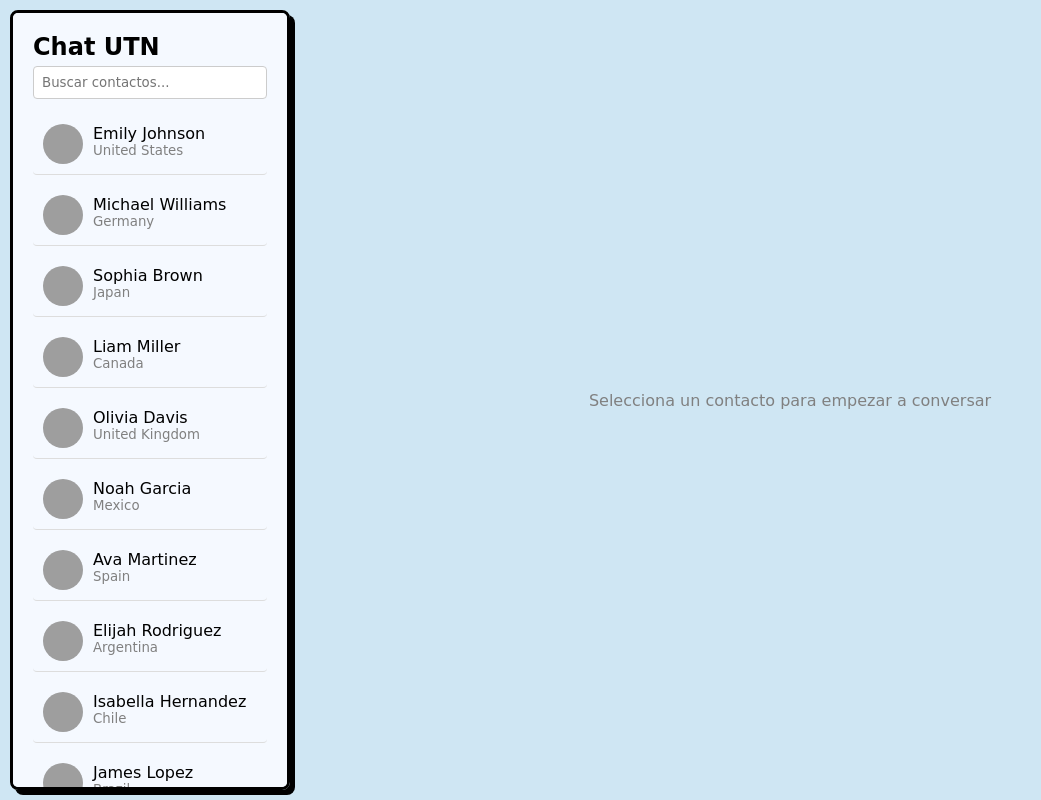
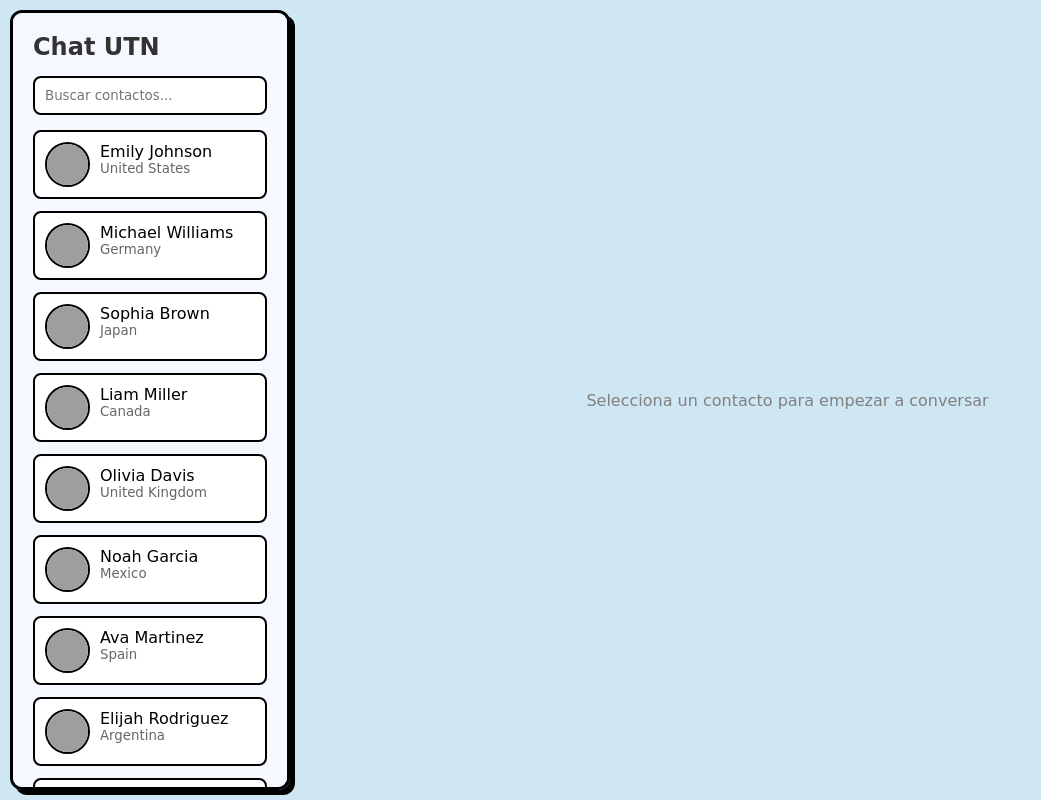
Before and after one commit to laresrocio/tp-final-frontend-999200928, a React (Vite) app: page / in a window 1280 px wide. Shown: the whole page, without its empty margins (0-1041 px from the left). Built offline with nearby package versions, Linux system fonts and the light colour scheme; sample sign-in values are in the browser's storage; grey boxes are pictures that could not be loaded.

Commit message:
estilos de aside

```diff
--- a/src/styles/main.css
+++ b/src/styles/main.css
@@ -42,42 +42,50 @@
   background-color: var(--background);
   font-family: var(--primary-font);
   display: flex;
+  padding: 10px;
 }
 
 aside {
   background-color: var(--blue-100);
   width: 280px;
   padding: 20px;
-  overflow-y: scroll;
+  overflow-y: auto;
   border: 3px solid var(--border);
-  margin: 10px;
-  border-radius: 8px;
+  margin-right: 15px;
+  border-radius: 12px;
   box-shadow: var(--shadow-strong);
 }
 
 section {
   flex: 1;
+  display: flex;
+  flex-direction: column;
 }
 
 /* aside styles */
 
 aside h1 {
-  margin-bottom: 5px;
+  margin-bottom: 15px;
+  font-size: 1.5rem;
+  color: var(--text);
 }
 
 .search {
-  padding: 8px;
+  padding: 10px;
   margin-bottom: 15px;
   width: 100%;
   display: block;
-  border-radius: 4px;
-  border: 1px solid #ccc;
+  border-radius: 8px;
+  border: 2px solid var(--border);
+  font-family: var(--primary-font);
+  background-color: var(--white);
 }
 
 .not-found-text {
   font-size: 14px;
   text-align: center;
-  color: gray;
+  color: var(--text);
+  font-weight: bold;
 }
 
 ul {
@@ -85,27 +93,33 @@ ul {
 }
 
 li {
-  margin-bottom: 10px;
+  margin-bottom: 12px;
   display: flex;
-  border-radius: 4px;
-  border-bottom: 1px solid #ddd;
+  border-radius: 8px;
+  border: 2px solid var(--border);
+  background-color: var(--white);
   padding: 10px;
   cursor: pointer;
   gap: 10px;
+  transition: transform 0.1s;
 }
 
 li:hover {
-  background-color: #e6e6e6;
+  background-color: var(--yellow-100);
+  transform: translate(-2px, -2px);
+  box-shadow: var(--shadow-soft);
 }
 
 li img {
-  width: 40px;
+  width: 45px;
+  height: 45px;
   border-radius: 50%;
+  border: 2px solid var(--border);
 }
 
 li small {
   display: block;
-  color: gray;
+  color: #666;
 }
 
 /* chat styles */
```
